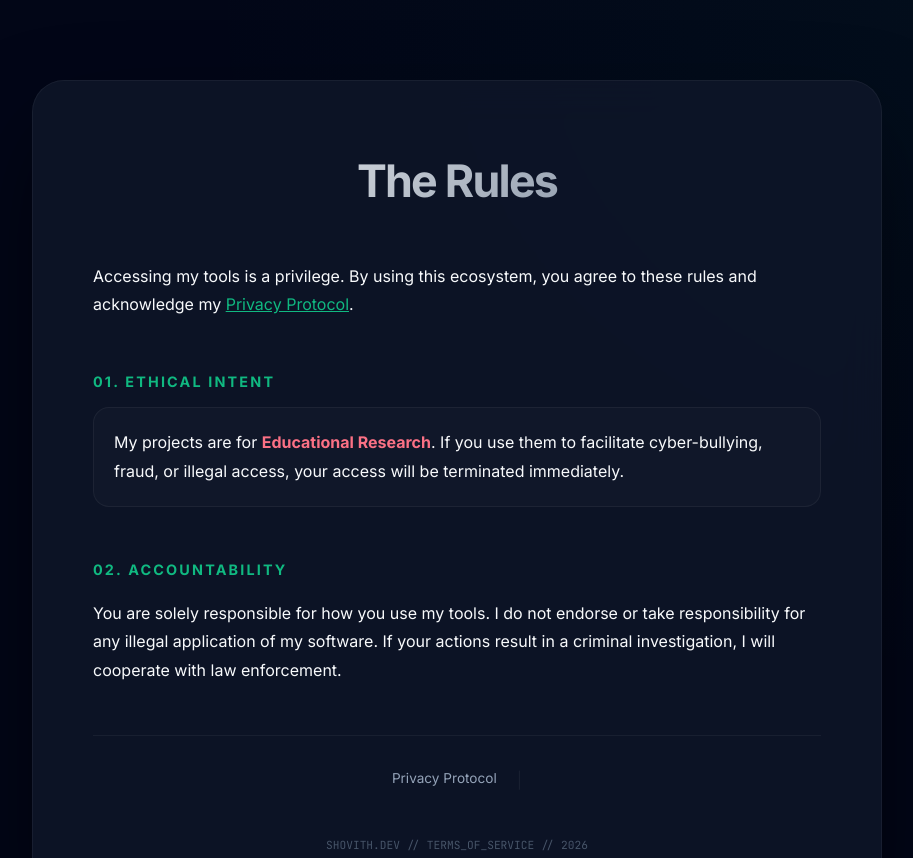
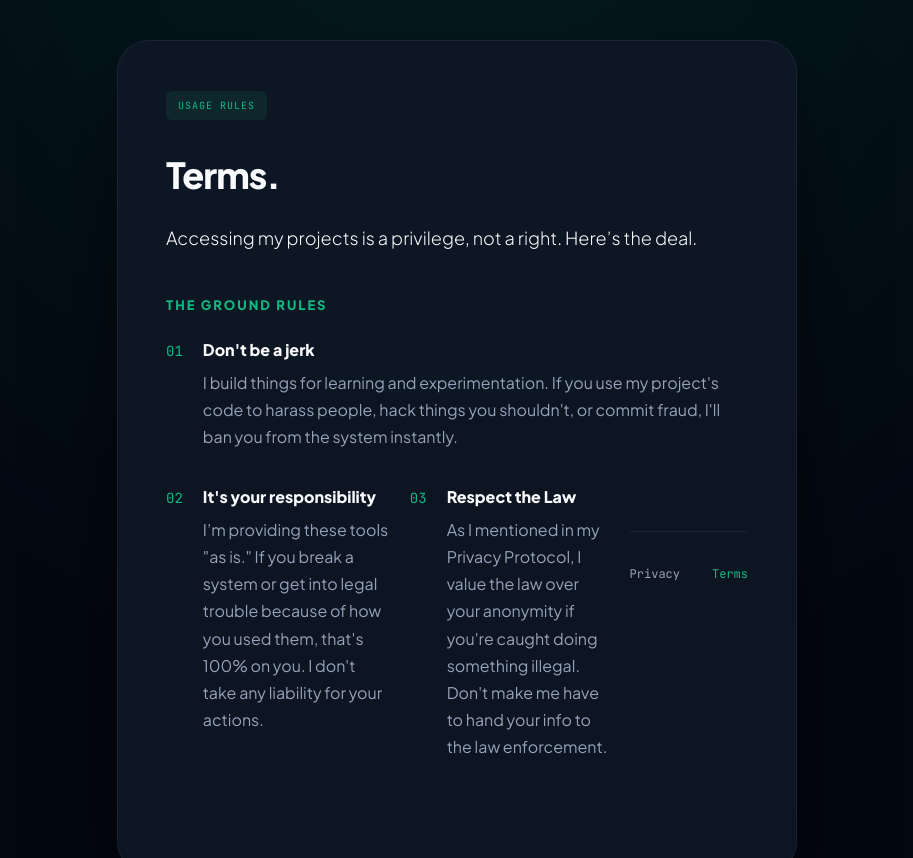
Before and after one commit to Hawkay002/my-portfolio-bot, a website: page public/terms.html in a window 1280 px wide. Shown: the top 858 px of the page, without its empty margins (183-1096 px from the left). Drawn offline with Linux system fonts and the light colour scheme.

Commit message:
Update terms.html

```diff
--- a/public/terms.html
+++ b/public/terms.html
@@ -3,103 +3,151 @@
 <head>
     <meta charset="UTF-8">
     <meta name="viewport" content="width=device-width, initial-scale=1.0">
-    <title>Terms of Use | Shovith.dev</title>
-    <link href="https://fonts.googleapis.com/css2?family=Inter:wght@300;400;500;700&family=JetBrains+Mono&display=swap" rel="stylesheet">
+    <title>Terms | Shovith.dev</title>
+    <link href="https://fonts.googleapis.com/css2?family=Plus+Jakarta+Sans:wght@300;400;600;800&family=JetBrains+Mono&display=swap" rel="stylesheet">
     <style>
+        /* Shared CSS from Privacy Policy for perfect alignment */
         :root {
-            --bg-color: #020617;
-            --card-bg: rgba(15, 23, 42, 0.8);
-            --accent-primary: #10b981;
-            --text-main: #f8fafc;
-            --text-muted: #94a3b8;
-            --border: rgba(255, 255, 255, 0.05);
+            --bg: #030712;
+            --card: rgba(17, 24, 39, 0.8);
+            --accent: #10b981;
+            --text-p: #94a3b8;
+            --text-h: #f8fafc;
+            --border: rgba(255, 255, 255, 0.06);
         }
 
         body {
-            font-family: 'Inter', sans-serif;
-            background-color: var(--bg-color);
-            background-image: radial-gradient(at 100% 0%, rgba(16, 185, 129, 0.05) 0px, transparent 50%);
-            color: var(--text-main);
+            font-family: 'Plus Jakarta Sans', sans-serif;
+            background: var(--bg);
+            background-image: radial-gradient(circle at 50% -20%, rgba(16, 185, 129, 0.12), transparent 70%);
+            color: var(--text-p);
             margin: 0;
             display: flex;
             justify-content: center;
+            align-items: center;
             min-height: 100vh;
-            line-height: 1.8;
+            line-height: 1.7;
         }
 
-        .container { max-width: 850px; width: 100%; padding: 80px 20px; }
-        .glass-card {
-            background: var(--card-bg);
-            backdrop-filter: blur(20px);
-            padding: 60px;
+        .container { width: 100%; max-width: 680px; padding: 40px 20px; }
+
+        .protocol-card {
+            background: var(--card);
+            backdrop-filter: blur(30px);
+            border: 1px solid var(--border);
             border-radius: 32px;
-            border: 1px solid var(--border);
-            box-shadow: 0 40px 100px -20px rgba(0,0,0,0.7);
+            padding: 48px;
+            box-shadow: 0 50px 100px -20px rgba(0,0,0,0.9);
+        }
+
+        .badge {
+            font-family: 'JetBrains Mono', monospace;
+            font-size: 10px;
+            color: var(--accent);
+            letter-spacing: 1px;
+            background: rgba(16, 185, 129, 0.1);
+            padding: 6px 12px;
+            border-radius: 6px;
+            display: inline-block;
+            margin-bottom: 24px;
         }
 
         h1 {
-            font-size: 2.8rem;
-            letter-spacing: -0.04em;
-            margin: 0;
-            background: linear-gradient(135deg, #fff 0%, #64748b 100%);
-            -webkit-background-clip: text;
-            -webkit-text-fill-color: transparent;
-            text-align: center;
+            font-size: 36px;
+            font-weight: 800;
+            color: var(--text-h);
+            margin: 0 0 16px 0;
+            letter-spacing: -1px;
         }
 
-        h2 { font-size: 0.9rem; color: var(--accent-primary); text-transform: uppercase; letter-spacing: 0.15em; margin-top: 50px; }
+        .intro { font-size: 18px; color: var(--text-h); margin-bottom: 40px; font-weight: 300; }
 
-        .rule-card {
-            background: rgba(255,255,255,0.02);
-            border: 1px solid var(--border);
-            padding: 20px;
-            border-radius: 16px;
-            margin-bottom: 20px;
+        h2 {
+            font-size: 13px;
+            color: var(--accent);
+            text-transform: uppercase;
+            letter-spacing: 2px;
+            margin: 40px 0 20px 0;
         }
 
-        .rule-card strong { color: #fb7185; }
+        .rule-step {
+            display: flex;
+            gap: 20px;
+            margin-bottom: 32px;
+        }
 
-        .nav-links {
-            margin-top: 50px;
-            padding-top: 30px;
-            border-top: 1px solid var(--border);
+        .rule-num {
+            font-family: 'JetBrains Mono', monospace;
+            font-size: 14px;
+            color: var(--accent);
+            padding-top: 4px;
+        }
+
+        .rule-body strong { color: var(--text-h); display: block; margin-bottom: 6px; font-size: 16px; }
+        .rule-body p { margin: 0; font-size: 15px; }
+
+        .nav-bar {
             display: flex;
             justify-content: center;
-            gap: 20px;
+            gap: 32px;
+            margin-top: 48px;
+            padding-top: 32px;
+            border-top: 1px solid var(--border);
         }
 
-        .nav-links a { color: var(--text-muted); text-decoration: none; font-size: 0.85rem; }
-        .nav-links a:hover { color: var(--accent-primary); }
+        .nav-bar a {
+            font-family: 'JetBrains Mono', monospace;
+            font-size: 12px;
+            text-decoration: none;
+            color: var(--text-p);
+            transition: 0.2s;
+            font-weight: 500;
+        }
 
-        .footer { margin-top: 40px; text-align: center; font-size: 0.7rem; color: #475569; font-family: 'JetBrains Mono', monospace; }
+        .nav-bar a:hover, .nav-bar a.active { color: var(--accent); }
     </style>
 </head>
 <body>
 
-    <div class="container">
-        <div class="glass-card">
-            <h1 style="margin-bottom: 40px;">The Rules</h1>
+<div class="container">
+    <div class="protocol-card">
+        <div class="badge">USAGE RULES</div>
+        <h1>Terms.</h1>
+        <p class="intro">Accessing my projects is a privilege, not a right. Here’s the deal.</p>
 
-            <p>Accessing my tools is a privilege. By using this ecosystem, you agree to these rules and acknowledge my <a href="privacy.html" style="color: var(--accent-primary); text-decoration: underline;">Privacy Protocol</a>.</p>
+        <h2>The Ground Rules</h2>
 
-            <h2>01. Ethical Intent</h2>
-            <div class="rule-card">
-                My projects are for <strong>Educational Research</strong>. If you use them to facilitate cyber-bullying, fraud, or illegal access, your access will be terminated immediately.
-            </div>
-
-            <h2>02. Accountability</h2>
-            <p>You are solely responsible for how you use my tools. I do not endorse or take responsibility for any illegal application of my software. If your actions result in a criminal investigation, I will cooperate with law enforcement.</p>
-
-            <div class="nav-links">
-                <a href="privacy.html">Privacy Protocol</a>
-                <span style="color: var(--border)">|</span>
-            </div>
-
-            <div class="footer">
-                SHOVITH.DEV // TERMS_OF_SERVICE // 2026
+        <div class="rule-step">
+            <span class="rule-num">01</span>
+            <div class="rule-body">
+                <strong>Don't be a jerk</strong>
+                I build things for learning and experimentation. If you use my project's code to harass people, hack things you shouldn't, or commit fraud, I'll ban you from the system instantly.
             </div>
         </div>
+
+        <div class="rule-step">
+            <span class="rule-num">02</span>
+            <div class="rule-step">
+            <div class="rule-body">
+                <strong>It's your responsibility</strong>
+                I’m providing these tools "as is." If you break a system or get into legal trouble because of how you used them, that's 100% on you. I don't take any liability for your actions.
+            </div>
+        </div>
+
+        <div class="rule-step">
+            <span class="rule-num">03</span>
+            <div class="rule-body">
+                <strong>Respect the Law</strong>
+                As I mentioned in my Privacy Protocol, I value the law over your anonymity if you're caught doing something illegal. Don't make me have to hand your info to the law enforcement.
+            </div>
+        </div>
+
+        <div class="nav-bar">
+            <a href="privacy.html">Privacy</a>
+            <a href="#" class="active">Terms</a>
+        </div>
     </div>
+</div>
 
 </body>
 </html>
```
